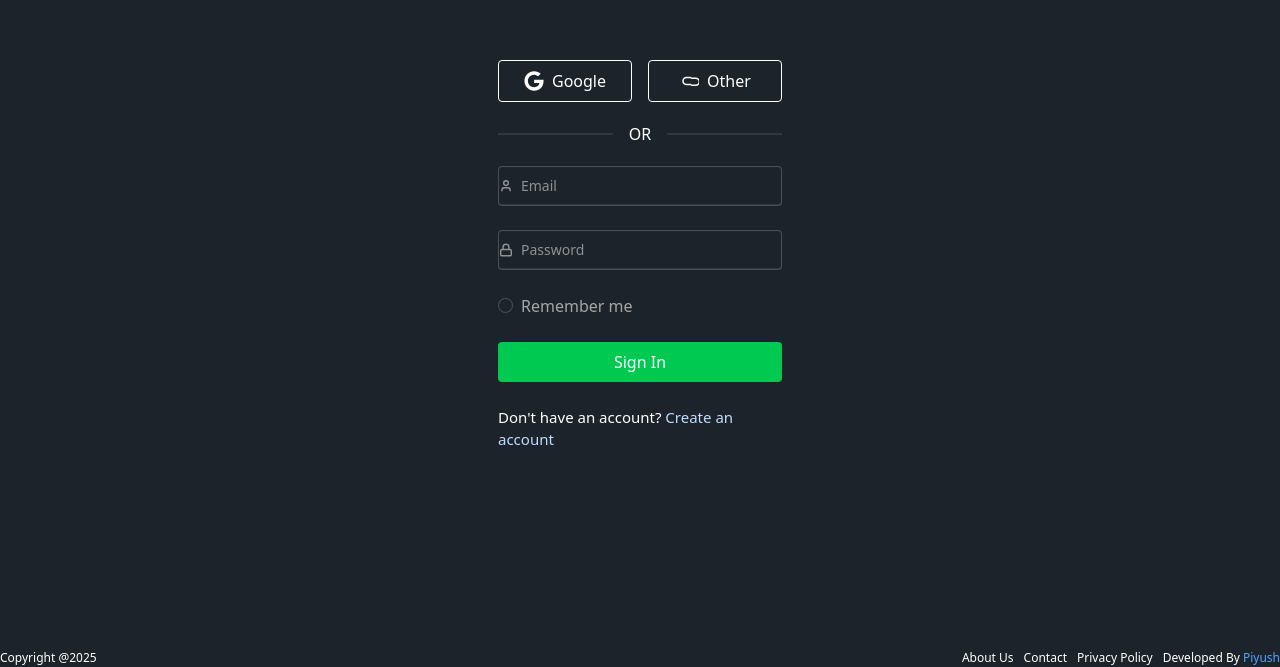
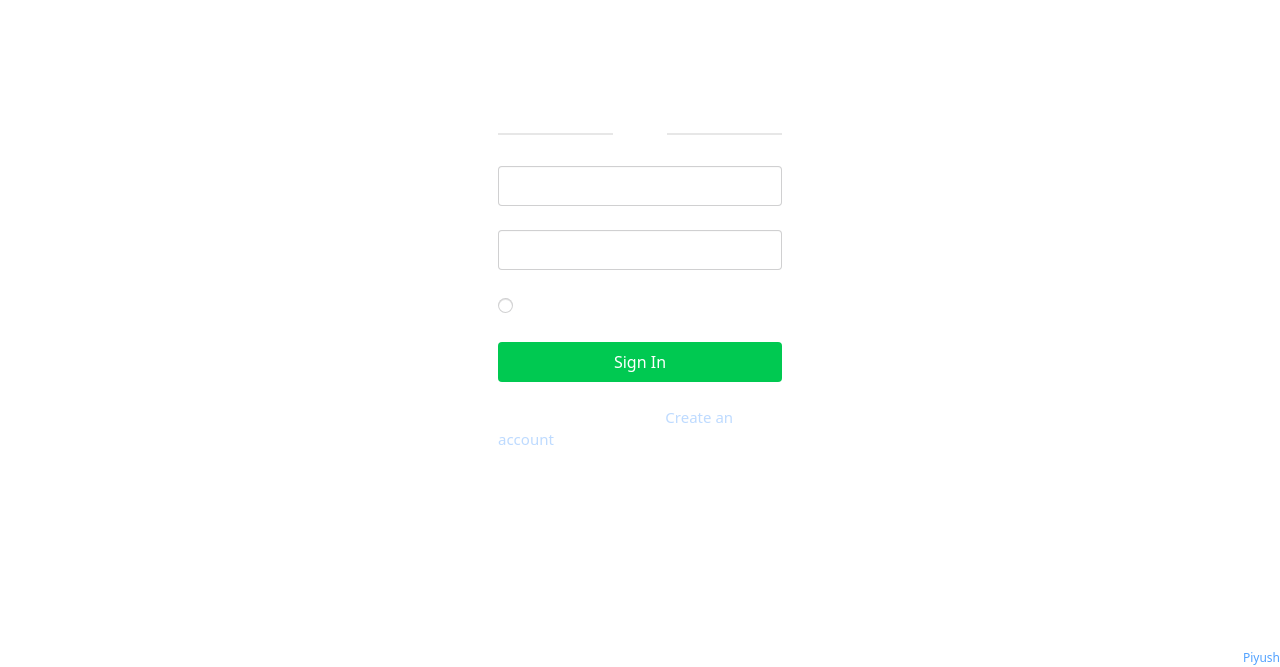
Before and after one commit to xPiyushShah/Blather, a React (Vite) app in the folder Front-end/: page /login in a window 1280 px wide. Shown: the part 133-800 px from the top of the page. Built offline with nearby package versions, Linux system fonts and the light colour scheme; no server answers.

Commit message:
11*10*25  Chnages

```diff
--- a/Front-end/src/App.jsx
+++ b/Front-end/src/App.jsx
@@ -81,7 +81,7 @@ function App() {
   // console.log(window.__themes);data-theme={theme}
 
   return (
-    <div data-theme="dark">
+    <div >
       <Suspense fallback={<Loader2 />}>
         <Routes>
           <Route
--- a/Front-end/src/components/ChatPart/FrndStatus.jsx
+++ b/Front-end/src/components/ChatPart/FrndStatus.jsx
@@ -17,8 +17,8 @@ function FrndStatus() {
         status: "not", // default status
         created_by: ""
     });
-    const { selectedUser, MyFrndStatus, getFriendStatus, addfriend } = useChatStore();
-    const { authUser, acceptfriend } = authStore();
+    const { selectedUser, MyFrndStatus, getFriendStatus } = useChatStore();
+    const { authUser, acceptfriend, addfriend } = authStore();
 
     useEffect(() => {
         if (MyFrndStatus?.friendship && MyFrndStatus?.u_data) {
--- a/Front-end/src/components/Messages/ChatContainer.jsx
+++ b/Front-end/src/components/Messages/ChatContainer.jsx
@@ -9,6 +9,7 @@ import CallProfile from "../Extra/CallProfile.jsx";
 import Chatheader from "./Chatheader.jsx";
 
 import MessageLoading from "./Blank/MessageLoading.jsx";
+import { useChatStore } from "../../store/useChatStore.js";
 const Message = React.lazy(() => import("./Message"));
 
 export default function ChatContainer() {
@@ -18,6 +19,8 @@ export default function ChatContainer() {
     return <CallProfile />;
   }
 
+  const { MyFrnd } = useChatStore();
+
   return (
     <>
       <div className="flex flex-col h-full w-full justify-between relative" >
@@ -25,7 +28,9 @@ export default function ChatContainer() {
         <Suspense fallback={<MessageLoading />}>
           <Message />
         </Suspense>
-        <InputArea />
+        { MyFrnd &&
+          <InputArea />
+        }
       </div>
     </>
   );
--- a/Front-end/src/components/Messages/Message.jsx
+++ b/Front-end/src/components/Messages/Message.jsx
@@ -31,8 +31,9 @@ export default function Message() {
     isTyping,
     MyFrnd,
     getFriendStatus,
-    addfriend
+    // addfriend
   } = useChatStore();
+  const { addfriend } = authStore();
   const { starredMessages, saveStarMessae, loadStarMessages} = functionStore();
   const { authUser } = authStore();
 
--- a/Front-end/src/components/SideBar/WithAccordion.jsx
+++ b/Front-end/src/components/SideBar/WithAccordion.jsx
@@ -40,7 +40,7 @@ function WithAccordion() {
           <div key={index} className={`border-b border-gray-200 dark:border-gray-700 ${isOpen ? "bg-gray-100 dark:bg-gray-800" : ""}`}>
             <button
               onClick={() => handleToggle(index)}
-              style={{ padding: "6px" }}
+              style={{ padding: "6px 16px" }}
               className={`flex opacity-42 ${isOpen ? "border-gray-200 dark:border-gray-200" : ""} hover:cursor-pointer overflow-auto justify-between border-b-0 flex-row-reverse items-center w-full  text-left hover:bg-transparent focus:outline-none  transition-colors duration-200`}
             >
               <span className="mr-2 text-xl font-mono">
--- a/Front-end/src/index.css
+++ b/Front-end/src/index.css
@@ -11,10 +11,10 @@
   background-color: black; */
   /* text-shadow: 0px 1px 2px 3px #91eb13,0px 10px 20px 33px #91eb13,0px 1px 12px 36px #91eb13,0px 1px 2px 3px #91eb13; */
 
-  font-synthesis: none;
+  /* font-synthesis: none;
   text-rendering: optimizeLegibility;
   -webkit-font-smoothing: antialiased;
-  -moz-osx-font-smoothing: grayscale;
+  -moz-osx-font-smoothing: grayscale; */
   /* --all-header-bg: #bd76e4ce; */
 }
 
--- a/Front-end/src/libs/axios.js
+++ b/Front-end/src/libs/axios.js
@@ -2,8 +2,8 @@ import axios from "axios";
 import { useNetworkStore } from "../store/useNetworkStore.js";
 
 export const axiosInstance = axios.create({
-  // baseURL: "http://localhost:5001/api",
-  baseURL: "https://blather.onrender.com/api",
+  baseURL: "http://localhost:5001/api",
+  // baseURL: "https://blather.onrender.com/api",
   withCredentials: true,
 });
 
--- a/Front-end/src/store/authStore.js
+++ b/Front-end/src/store/authStore.js
@@ -3,8 +3,8 @@ import { axiosInstance } from "../libs/axios.js";
 import toast from "react-hot-toast";
 import { io } from "socket.io-client";
 
-// const BASE_URL = "http://localhost:5001";
-const BASE_URL = "https://blather.onrender.com";
+const BASE_URL = "http://localhost:5001";
+// const BASE_URL = "https://blather.onrender.com";
 
 
 export const authStore = create((set, get) => ({
```
Also changed, not shown: 1 other file (tests, documents, lock files or other folders).
